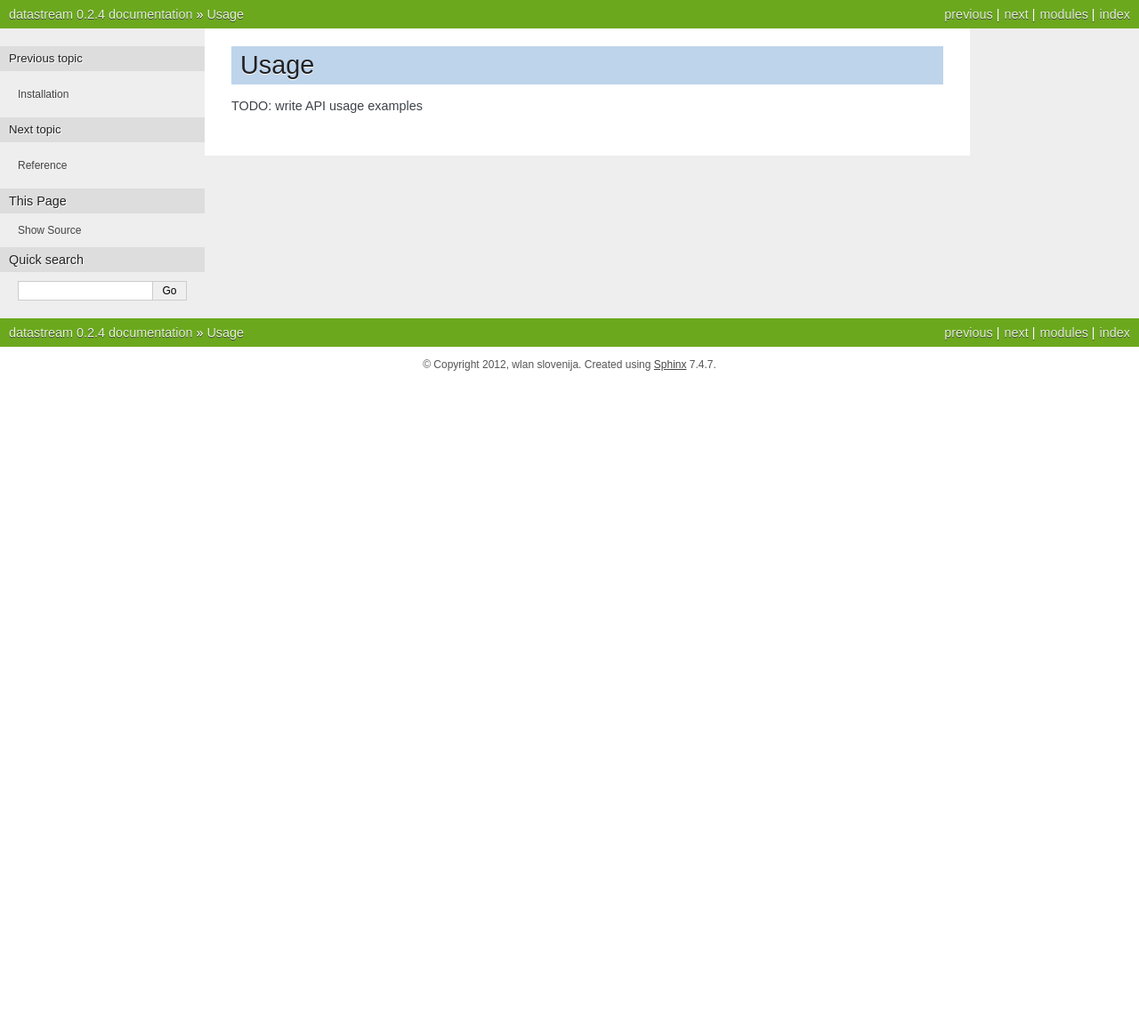
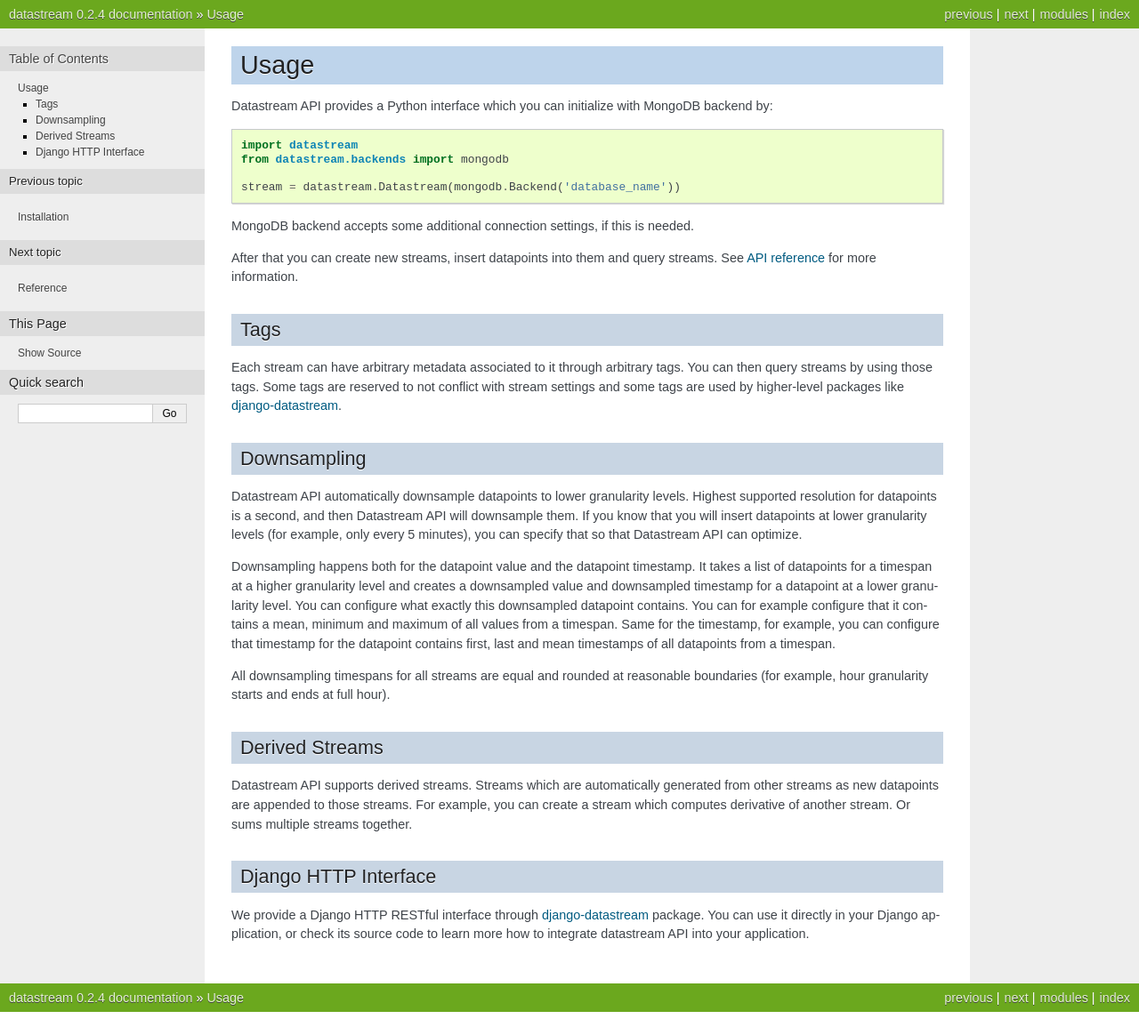
Before and after one commit to wlanslovenija/datastream, a Sphinx documentation site: the page built from docs/usage.rst, in a window 1280 px wide. Shown: the whole page at 89% size. Built offline with Sphinx 7.4.7, drawn with Linux system fonts in a browser that asks for light colours; before the commit the page ends 900 px from its top, so only the background shows below that.

Commit message:
Usage docs.

```diff
--- a/docs/conf.py
+++ b/docs/conf.py
@@ -155,10 +155,10 @@
 #html_show_sourcelink = True
 
 # If true, "Created using Sphinx" is shown in the HTML footer. Default is True.
-#html_show_sphinx = True
+html_show_sphinx = False
 
 # If true, "(C) Copyright ..." is shown in the HTML footer. Default is True.
-#html_show_copyright = True
+html_show_copyright = False
 
 # If true, an OpenSearch description file will be output, and all pages will
 # contain a <link> tag referring to it.  The value of this option must be the
--- a/docs/usage.rst
+++ b/docs/usage.rst
@@ -1,5 +1,55 @@
 Usage
 =====
 
+Datastream API provides a Python interface which you can initialize with MongoDB backend by::
 
-TODO: write API usage examples
+    import datastream
+    from datastream.backends import mongodb
+
+    stream = datastream.Datastream(mongodb.Backend('database_name'))
+
+MongoDB backend accepts some additional connection settings, if this is needed.
+
+After that you can create new streams, insert datapoints into them and query streams. See :ref:`API reference <reference>`
+for more information.
+
+Tags
+----
+
+Each stream can have arbitrary metadata associated to it through arbitrary tags. You can then query streams by using
+those tags. Some tags are reserved to not conflict with stream settings and some tags are used by higher-level packages
+like django-datastream_.
+
+Downsampling
+------------
+
+Datastream API automatically downsample datapoints to lower granularity levels. Highest supported resolution for
+datapoints is a second, and then Datastream API will downsample them. If you know that you will insert datapoints
+at lower granularity levels (for example, only every 5 minutes), you can specify that so that Datastream API can
+optimize.
+
+Downsampling happens both for the datapoint value and the datapoint timestamp. It takes a list of datapoints for a
+timespan at a higher granularity level and creates a downsampled value and downsampled timestamp for a datapoint
+at a lower granularity level. You can configure what exactly this downsampled datapoint contains. You can for
+example configure that it contains a mean, minimum and maximum of all values from a timespan. Same for the timestamp,
+for example, you can configure that timestamp for the datapoint contains first, last and mean timestamps of all
+datapoints from a timespan.
+
+All downsampling timespans for all streams are equal and rounded at reasonable boundaries (for example, hour granularity
+starts and ends at full hour).
+
+Derived Streams
+---------------
+
+Datastream API supports derived streams. Streams which are automatically generated from other streams as new datapoints
+are appended to those streams. For example, you can create a stream which computes derivative of another stream. Or sums
+multiple streams together.
+
+Django HTTP Interface
+---------------------
+
+We provide a Django HTTP RESTful interface through django-datastream_ package. You can use it
+directly in your Django application, or check its source code to learn more how to integrate
+datastream API into your application.
+
+.. _django-datastream: https://github.com/wlanslovenija/django-datastream
```
Also changed, not shown: docs/reference.rst (+4 -3 lines).
